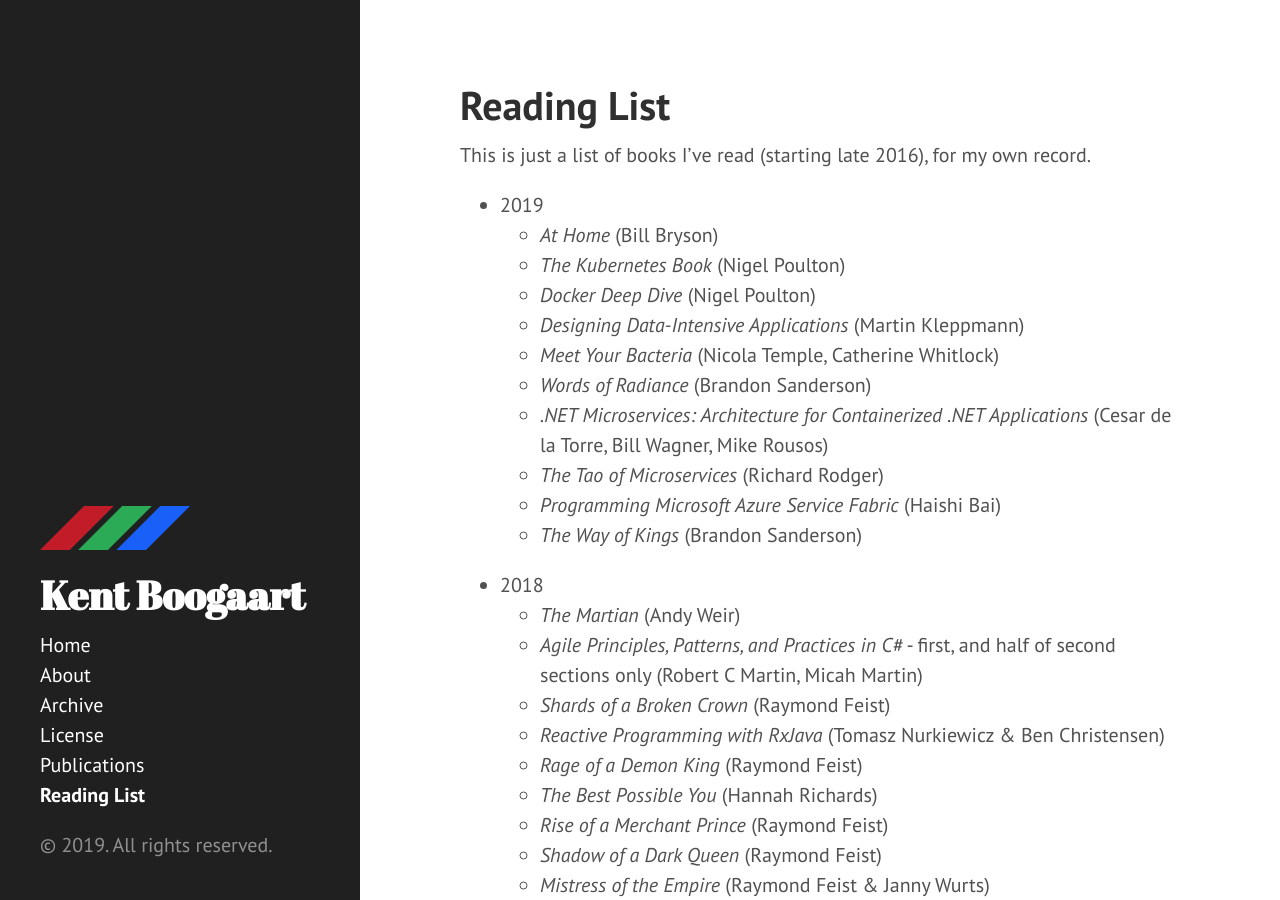
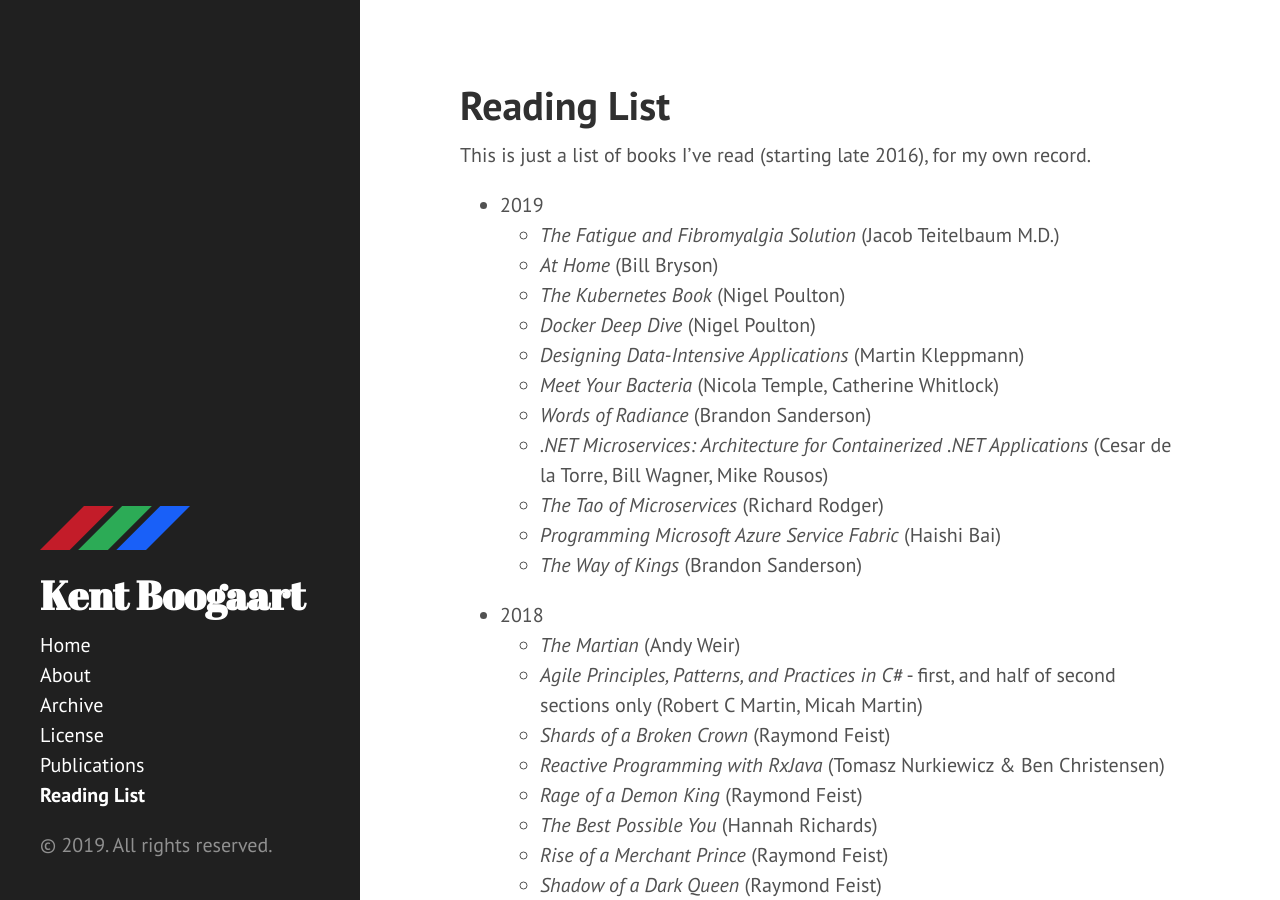
Before and after one commit to kentcb/kentcb.github.io, a Jekyll site: the page built from reading-list.md, in a window 1280 px wide and 900 px high. Built offline with Jekyll 4.4.1, drawn with Linux system fonts in a browser that asks for light colours; nearby versions of some CDN libraries.

Commit message:
Add The Fatigue and Fibromyalgia Solution

```diff
--- a/reading-list.md
+++ b/reading-list.md
@@ -6,6 +6,7 @@
 This is just a list of books I've read (starting late 2016), for my own record.
 
 * 2019
+    * _The Fatigue and Fibromyalgia Solution_ (Jacob Teitelbaum M.D.)
     * _At Home_ (Bill Bryson)
     * _The Kubernetes Book_ (Nigel Poulton)
     * _Docker Deep Dive_ (Nigel Poulton)
```
